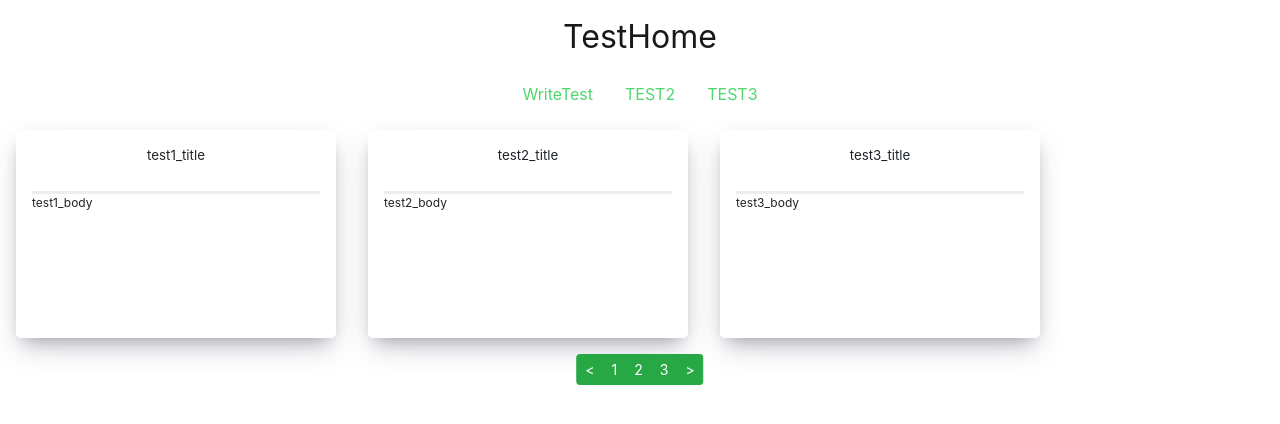
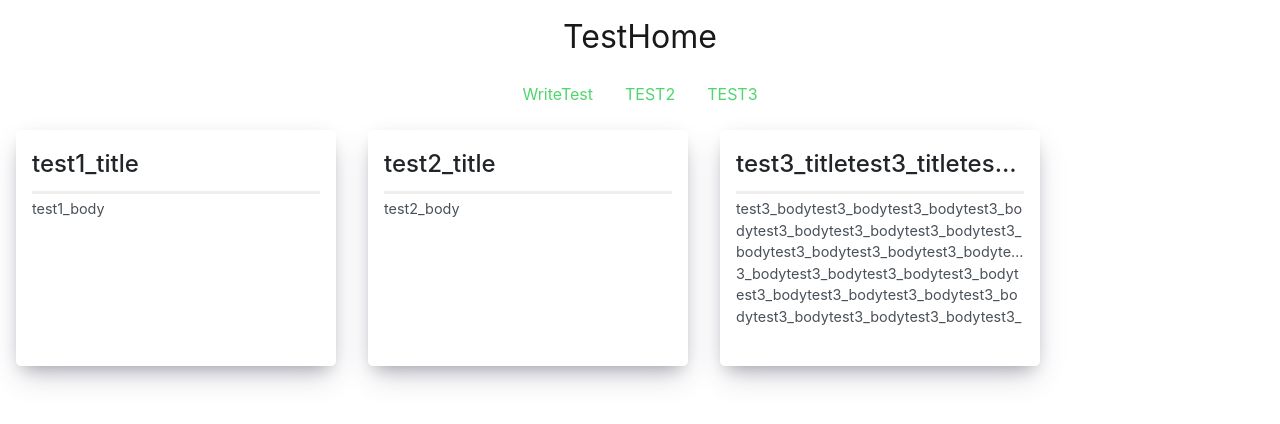
Before and after one commit to chhun93/chhunblog, a React (Create React App) app: page /#/ in a window 1280 px wide. Shown: the top 424 px of the page. Built offline with nearby package versions, Linux system fonts and the light colour scheme.

Commit message:
이게 리덕스사용한건가?

```diff
--- a/src/App.js
+++ b/src/App.js
@@ -1,5 +1,6 @@
 import React, { Component } from "react";
 import { HashRouter, Route } from "react-router-dom";
+import { connect } from "react-redux";
 import HeaderLg from "./Components/Header/HeaderLg";
 import Content from "./Components/Contents/Content";
 import WritePost from "./Components/Contents/WritePost";
@@ -8,7 +9,7 @@ class App extends Component {
   render = () => {
     return (
       <HashRouter>
-        <HeaderLg/>
+        <HeaderLg />
         <Route path="/" exact={true} component={Content} />
         <Route path="/writepost" component={WritePost} />
       </HashRouter>
--- a/src/Components/Contents/Content.js
+++ b/src/Components/Contents/Content.js
@@ -1,109 +1,49 @@
 import React, { Component } from "react";
-import { Spinner, ButtonGroup, Button } from "react-bootstrap";
-import axios from "axios";
+import { Spinner } from "react-bootstrap";
+import { connect } from "react-redux";
 import Posts from "./Posts";
 import "../../DecorateFiles/Content.css";
-import PostJson from "../../Posts/Post.json";
 
 class Content extends Component {
   state = {
-    postList: [],
     isLoading: true,
-    contentIdx: 1,
-    postCnt: 8,
-    postStart: 0,
-    postEnd: 0,
   };
 
   getPosts = async () => {
-    // const response = await axios.get(
-    //   "https://jsonplaceholder.typicode.com/posts"
-    // );
-    // const postList = response.data;
-    // const { data: postList } = await axios.get(
-    //   "https://jsonplaceholder.typicode.com/posts"
-    //   //"http://localhost:3001/api"
-    // );
-
-    this.setState({ postList: PostJson, isLoading: false });
-    //console.log("Readed : " + this.state.postList.length + "개");
-    console.log("Readed : " + PostJson.length + "개");
+    this.setState({ isLoading: false });
   };
 
   componentDidMount() {
-    this.getPosts();
-    this.setState({
-      postEnd: this.state.postEnd + this.state.postCnt,
-    });
+    setTimeout(() => {
+      this.getPosts();
+    }, 2000);
   }
 
-  changeIdxUp = () => {
-    const { postList, contentIdx, postCnt, postStart, postEnd } = this.state;
-    if (postEnd >= postList.length) return;
-    this.setState({
-      contentIdx: contentIdx + 1,
-      postStart: postStart + postCnt,
-      postEnd: postEnd + postCnt,
-    });
-  };
-  changeIdxDown = () => {
-    const { contentIdx, postCnt, postStart, postEnd } = this.state;
-    if (postStart === 0) return;
-    this.setState({
-      contentIdx: contentIdx - 1,
-      postStart: postStart - postCnt,
-      postEnd: postEnd - postCnt,
-    });
-  };
+  render() {
+    const { posts } = this.props;
 
-  createPgIdx = () => {
-    const pagesBtn = [];
-    for (
-      let i = this.state.postStart;
-      i < this.state.postStart + this.state.postCnt &&
-      i < this.state.postList.length;
-      i++
-    ) {
-      pagesBtn.push(
-        <Button key={i} variant="success">
-          {" "}
-          {i + 1}{" "}
-        </Button>
-      );
-    }
-    return pagesBtn;
-  };
+    const postList = posts.map((posts) => (
+      <Posts key={posts.postNo} title={posts.title} body={posts.body} />
+    ));
 
-  render() {
-    const postListMap = this.state.postList.map((post) => (
-      <Posts key={post.id} title={post.title} body={post.body} />
-    ));
-    const { isLoading, postStart, postEnd } = this.state;
     return (
       <div className="contentContainer">
         <div className="contentBody">
-          {isLoading ? (
+          {this.state.isLoading ? (
             <div className="loadingImg">
               <Spinner variant="success" animation="border" role="status" />
             </div>
           ) : (
-            <div className="contentPostBox">
-              {postListMap.slice(postStart, postEnd)}
-            </div>
+            <div className="contentPostBox">{postList}</div>
           )}
         </div>
-        <ButtonGroup className="indexBtn" size="sm">
-          <Button variant="success" onClick={this.changeIdxDown}>
-            &lt;
-          </Button>
-          {this.createPgIdx()}
-          <Button variant="success" onClick={this.changeIdxUp}>
-            &gt;
-          </Button>
-        </ButtonGroup>
       </div>
     );
   }
 }
 
-export default Content;
+let mapStateToProps = (state) => {
+  return { posts: state.posts };
+};
+
+export default connect(mapStateToProps)(Content);
--- a/src/Components/Contents/Posts.js
+++ b/src/Components/Contents/Posts.js
@@ -1,13 +1,16 @@
 import React, { Component } from "react";
+import { connect } from "react-redux";
 import { Modal, Button } from "react-bootstrap";
 import "../../DecorateFiles/Posts.css";
+
+import { post_read,post_remove } from "../../Reducer/PostReducer";
 
 class Posts extends Component {
   constructor(props) {
     super(props);
     this.state = {
       modalFlag: false,
-      key: props.id,
+      key: props.postNo,
       title: props.title,
       body: props.body,
     };
@@ -24,7 +27,7 @@ class Posts extends Component {
     return (
       <div className="postBox">
         <div onClick={this.toggleModalFlag}>
-          <div className="postTitle">{title}</div>
+          <h4 className="postTitle">{title}</h4>
           <div className="postBody">{body}</div>
         </div>
         <Modal show={this.state.modalFlag} onHide={this.whythismake}>
@@ -41,7 +44,7 @@ class Posts extends Component {
               Close
             </Button>
             <Button size="sm" variant="success" onClick={this.toggleModalFlag}>
-              Save Changes
+              Delete
             </Button>
           </Modal.Footer>
         </Modal>
--- a/src/DecorateFiles/Posts.css
+++ b/src/DecorateFiles/Posts.css
@@ -24,11 +24,29 @@
     min-height: 3rem;
     border-bottom-style: solid ;
     border-bottom-color: #eeeeef;
-    font-size: 10pt;
-    text-align: center;
+
+    line-height: 1.5;
+    text-overflow: ellipsis;
+    white-space: nowrap;
+    overflow-x: hidden;
+    overflow-y: hidden;
+    color: rgb(33, 37, 41);
+    margin: 0px 0px 0.25rem;
 }
 
 .postBody{
-    font-size: 9pt;
     min-height: 8rem;
+
+    word-break: break-word;
+    overflow-wrap: break-word;
+    font-size: 0.9rem;
+    line-height: 1.5;
+    height: 3.9375rem;
+    display: -webkit-box;
+    -webkit-line-clamp: 3;
+    -webkit-box-orient: vertical;
+    text-overflow: ellipsis;
+    color: rgb(73, 80, 87);
+    margin: 0px 0px 1.5rem;
+    overflow: hidden;
 }
--- a/src/Posts/Post.json
+++ b/src/Posts/Post.json
@@ -1,17 +1,20 @@
 [
   {
     "id": 1,
+    "postNo" : 1,
     "title": "test1_title",
     "body": "test1_body"
   },
   {
     "id": 2,
+    "postNo" : 2,
     "title": "test2_title",
     "body": "test2_body"
   },
   {
     "id": 3,
-      "title": "test3_title",
-      "body": "test3_body"
+    "postNo" : 3,
+    "title": "test3_titletest3_titletest3_titletest3_titletest3_titletest3_titletest3_titletest3_title",
+    "body": "test3_bodytest3_bodytest3_bodytest3_bodytest3_bodytest3_bodytest3_bodytest3_bodytest3_bodytest3_bodytest3_bodytest3_bodytest3_bodytest3_bodytest3_bodytest3_bodytest3_bodytest3_bodytest3_bodytest3_bodytest3_bodytest3_bodytest3_bodytest3_bodytest3_bodytest3_bodytest3_bodytest3_bodytest3_bodytest3_bodytest3_bodytest3_bodytest3_bodytest3_bodytest3_bodytest3_bodytest3_bodytest3_bodytest3_bodytest3_bodytest3_bodytest3_bodytest3_bodytest3_bodytest3_bodytest3_bodytest3_bodytest3_bodytest3_bodytest3_bodytest3_bodytest3_bodytest3_bodytest3_bodytest3_bodytest3_bodytest3_bodytest3_bodytest3_body"
   }
 ]
--- /dev/null
+++ b/src/Reducer/PostReducer.js
@@ -0,0 +1,71 @@
+const POST_SAVE = "./Reducer/SAVE";
+const POST_REMOVE = "./Reducer/REMOVE";
+const POST_READ = "./Reducer/ONE";
+const POST_LIST = "./Reducer/LIST";
+
+export const post_save = (data) => ({ type: POST_SAVE, data });
+export const post_remove = (postNo) => ({ type: POST_REMOVE, postNo: postNo });
+export const post_read = (postNo) => ({ type: POST_READ, postNo: postNo });
+export const post_list = () => ({ type: POST_LIST });
+
+const initialState = {
+  postNo: 1,
+  posts: [
+    {
+      postNo: 0,
+      title: "test1_title",
+      body: "test1_body",
+    },
+    {
+      postNo: 1,
+      title: "test2_title",
+      body: "test2_body",
+    },
+    {
+      postNo: 2,
+      title:
+        "test3_titletest3_titletest3_titletest3_titletest3_titletest3_titletest3_titletest3_title",
+      body:
+        "test3_bodytest3_bodytest3_bodytest3_bodytest3_bodytest3_bodytest3_bodytest3_bodytest3_bodytest3_bodytest3_bodytest3_bodytest3_bodytest3_bodytest3_bodytest3_bodytest3_bodytest3_bodytest3_bodytest3_bodytest3_bodytest3_bodytest3_bodytest3_bodytest3_bodytest3_bodytest3_bodytest3_bodytest3_bodytest3_bodytest3_bodytest3_bodytest3_bodytest3_bodytest3_bodytest3_bodytest3_bodytest3_bodytest3_bodytest3_bodytest3_bodytest3_bodytest3_bodytest3_bodytest3_bodytest3_bodytest3_bodytest3_bodytest3_bodytest3_bodytest3_bodytest3_bodytest3_bodytest3_bodytest3_bodytest3_bodytest3_bodytest3_bodytest3_body",
+    },
+  ],
+  selectedPost: {},
+};
+
+export default function PostReducer(state = initialState, action) {
+  let posts = state.posts;
+
+  switch (action.type) {
+    case POST_SAVE:
+      let data = action.data;
+      let postNo = state.postNo;
+
+      if (!data.postNo) {
+        return {
+          postNo: postNo + 1,
+          posts: posts.concat({ ...data, postNo: postNo }),
+          selectedPost: {},
+        };
+      }
+      return {
+        ...state,
+        posts: posts.map((postBox) =>
+          data.postNo === postBox.postNo ? { ...data } : postBox
+        ),
+        selectedPost: {},
+      };
+    case POST_REMOVE:
+      return {
+        ...state,
+        posts: posts.filter((postBox) => postBox.postNo !== action.postNo),
+        selectedPost: {},
+      };
+    case POST_READ:
+      return {
+        ...state,
+        selectedPost: posts.find((postBox) => postBox.postNo === action.postNo),
+      };
+    default:
+      return state;
+  }
+}
--- a/src/Store/Modules/Counter.js
+++ /dev/null
@@ -1,37 +0,0 @@
-// 액션 타입 정의
-const WRITE_POST_TITLE = "Counter/WRITE_POST_TITLE";
-const WRITE_POST_CONTENT = "Counter/WRITE_POST_CONTENT";
-// 액션 생성함수 정의
-export const writePostTitle = postTitle => ({
-  type: WRITE_POST_TITLE,
-  postTitle
-});
-
-export const writePostContent = postContent => ({
-  type: WRITE_POST_CONTENT,
-  postContent
-});
-
-// 초기 STATE 값 정의
-const initialState = {
-  postTitle: "",
-  postContent: "",
-};
-
-// 리듀서 작성
-export default function Counter(state = initialState, action) {
-  switch (action.type) {
-    case WRITE_POST_TITLE:
-      return {
-        ...state,
-        postTitle: action.title,
-      };
-    case WRITE_POST_CONTENT:
-      return {
-        ...state,
-        postContent: action.content,
-      };
-    default:
-      return state;
-  }
-}
--- a/src/Store/Modules/index.js
+++ /dev/null
@@ -1,7 +0,0 @@
-import { combineReducers } from "redux";
-import Counter from "./Counter";
-
-export default combineReducers({
-  Counter,
-  // 다른 리듀서 만들면 여기넣어주자
-});
--- a/src/index.js
+++ b/src/index.js
@@ -1,15 +1,14 @@
 import React from "react";
 import ReactDOM from "react-dom";
 import App from "./App";
+
 import { createStore } from "redux";
 import { Provider } from "react-redux";
-import rootReducer from "./Store/Modules";
+import PostReducer from "./Reducer/PostReducer";
 
 import "bootstrap/dist/css/bootstrap.min.css";
 
-const store = createStore(rootReducer);
-console.log("index.js");
-console.log(store.getState());
+let store = createStore(PostReducer);
 
 ReactDOM.render(
   <Provider store={store}>
```
Also changed, not shown: src/Containers/PostContainer.js (deleted, +0 -38 lines). Lines whose indentation alone changed are shown as unchanged.
